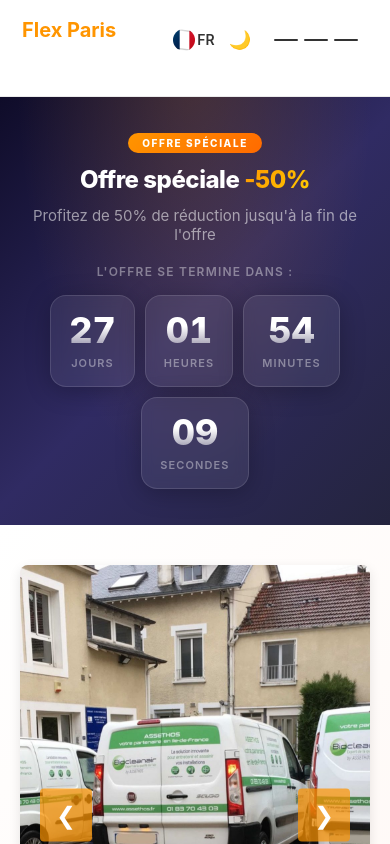
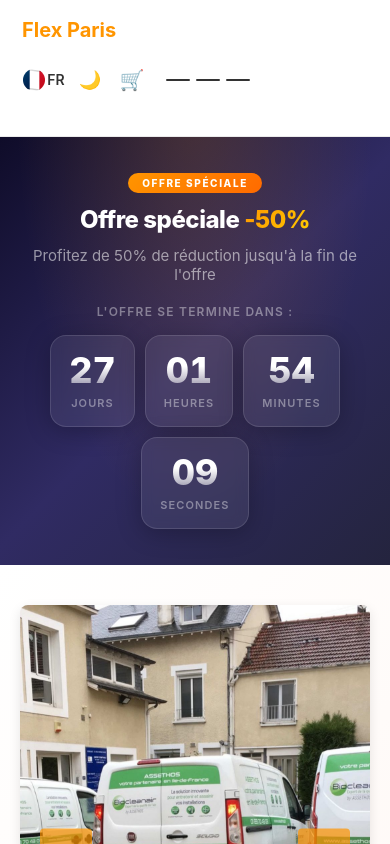
Before and after one commit to Mohammadaloulabi/flex-paris, a React (Vite) app: page / in a window 390 px wide. Shown: the top 844 px of the page. Built offline with nearby package versions, Linux system fonts and the light colour scheme.

Commit message:
update filesn

```diff
--- a/package.json
+++ b/package.json
@@ -3,11 +3,13 @@
   "private": true,
   "version": "0.0.0",
   "type": "module",
+  "homepage": "https://github.com/Mohammadaloulabi/flex-paris",
   "scripts": {
     "dev": "vite",
     "build": "tsc -b && vite build",
     "lint": "eslint .",
-    "preview": "vite preview"
+    "preview": "vite preview",
+    "deploy": "gh-pages -d dist"
   },
   "dependencies": {
     "react": "^19.2.5",
@@ -24,6 +26,7 @@
     "eslint": "^10.2.1",
     "eslint-plugin-react-hooks": "^7.1.1",
     "eslint-plugin-react-refresh": "^0.5.2",
+    "gh-pages": "^6.3.0",
     "globals": "^17.5.0",
     "typescript": "~6.0.2",
     "typescript-eslint": "^8.58.2",
--- a/src/Layout.tsx
+++ b/src/Layout.tsx
@@ -1,5 +1,6 @@
 import { useEffect, useState } from "react";
 import { NavLink, Outlet } from "react-router-dom";
+import CartIcon from "./components/CartIcon";
 import "./styles/pages.css";
 import "./styles/dark.css";
 
@@ -72,8 +73,10 @@ const [menuOpen, setMenuOpen] = useState(false);
             onClick={() => setTheme(t => t === "light" ? "dark" : "light")}
             aria-label={theme === "light" ? "Activer le mode sombre" : "Activer le mode clair"}
           >
-            {theme === "light" ? "🌙" : "☀️"}
+{theme === "light" ? "🌙" : "☀️"}
           </button>
+
+          <CartIcon />
 
           {langOpen && (
             <div className="lang-dropdown">
--- /dev/null
+++ b/src/components/CartIcon.tsx
@@ -0,0 +1,18 @@
+import { NavLink } from 'react-router-dom';
+import { useCart } from '../context/CartContext';
+import styles from '../styles/CartIcon.module.css';
+
+export default function CartIcon() {
+  const { totalItems } = useCart();
+
+  return (
+    <NavLink to="/cart" className={styles.cartIcon} aria-label={`Cart with ${totalItems} items`}>
+      <span className={styles.emoji}>🛒</span>
+      {totalItems > 0 && (
+        <span className={styles.badge}>
+          {totalItems > 99 ? '99+' : totalItems}
+        </span>
+      )}
+    </NavLink>
+  );
+}
--- a/src/pages/ProductDetail.tsx
+++ b/src/pages/ProductDetail.tsx
@@ -83,8 +83,8 @@ export default function ProductDetail() {
   const { addItem } = useCart()
   const navigate = useNavigate()
 
-  const [size, setSize] = useState(product.sizes?.[0] ?? '')
-  const [color, setColor] = useState(product.colors?.[0] ?? '')
+  const [size, setSize] = useState('')
+  const [color, setColor] = useState('')
   const [showPopup, setShowPopup] = useState(false)
 
   if (!product) {
@@ -95,6 +95,12 @@ export default function ProductDetail() {
       </div>
     )
   }
+
+  // Initialize size/color after product check
+  const defaultSize = product.sizes?.[0] ?? ''
+  const defaultColor = product.colors?.[0] ?? ''
+  if (size === '' && defaultSize) setSize(defaultSize)
+  if (color === '' && defaultColor) setColor(defaultColor)
 
   function handleAddToCart() {
     addItem({
--- /dev/null
+++ b/src/styles/CartIcon.module.css
@@ -0,0 +1,62 @@
+.cartIcon {
+  position: relative;
+  display: inline-flex;
+  align-items: center;
+  justify-content: center;
+  width: 44px;
+  height: 44px;
+  color: inherit;
+  text-decoration: none;
+  border-radius: 50%;
+  transition: all 0.2s ease;
+  cursor: pointer;
+}
+
+.cartIcon:hover {
+  background-color: rgba(0, 0, 0, 0.1);
+  transform: scale(1.05);
+}
+
+.cartIcon:active {
+  transform: scale(0.98);
+}
+
+.emoji {
+  font-size: 24px;
+  line-height: 1;
+}
+
+.badge {
+  position: absolute;
+  top: 0;
+  right: 0;
+  min-width: 20px;
+  height: 20px;
+  background-color: #ef4444;
+  color: white;
+  font-size: 12px;
+  font-weight: bold;
+  line-height: 20px;
+  text-align: center;
+  border-radius: 50%;
+  box-shadow: 0 2px 4px rgba(0, 0, 0, 0.2);
+  transform: translate(50%, -50%);
+}
+
+@media (max-width: 768px) {
+  .cartIcon {
+    width: 36px;
+    height: 36px;
+  }
+
+  .emoji {
+    font-size: 20px;
+  }
+
+  .badge {
+    min-width: 18px;
+    height: 18px;
+    font-size: 11px;
+    line-height: 18px;
+  }
+}
--- a/src/styles/pages.css
+++ b/src/styles/pages.css
@@ -1275,6 +1275,7 @@
 
 .promo-card__cta:hover {
   opacity: 0.88;
+  color: #fff;
   transform: translateY(-1px);
 }
 
--- a/vite.config.ts
+++ b/vite.config.ts
@@ -4,4 +4,5 @@ import react from '@vitejs/plugin-react'
 // https://vite.dev/config/
 export default defineConfig({
   plugins: [react()],
+  base: '/flex-paris/',
 })
```
Also changed, not shown: 2 other files (tests, documents, lock files or other folders).
